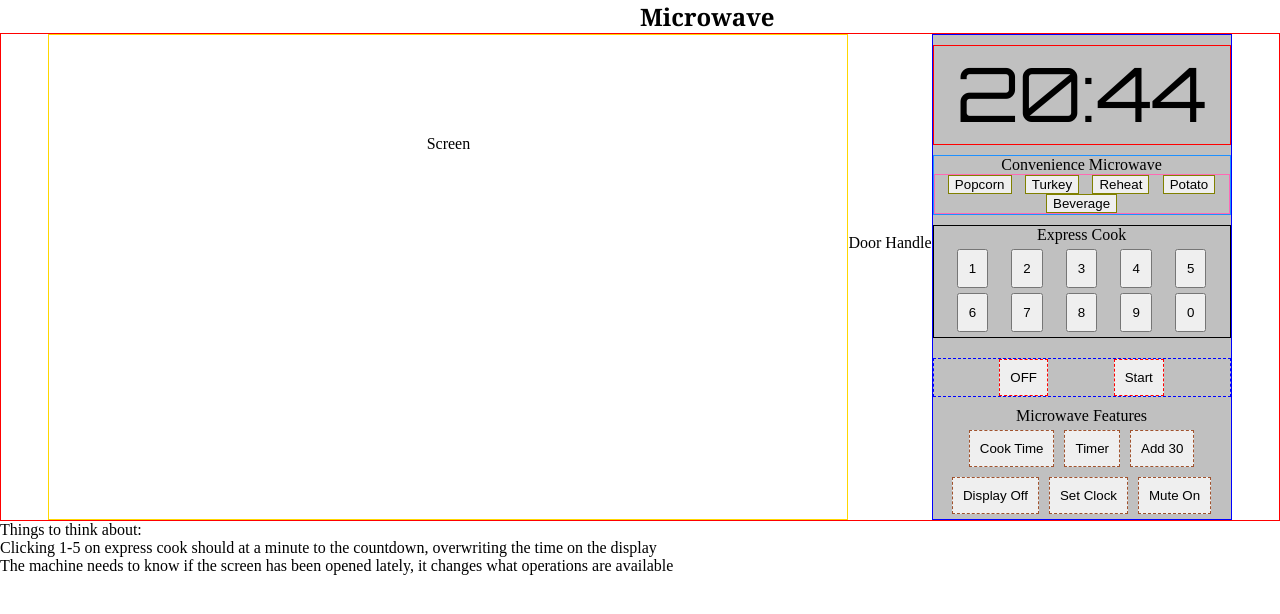
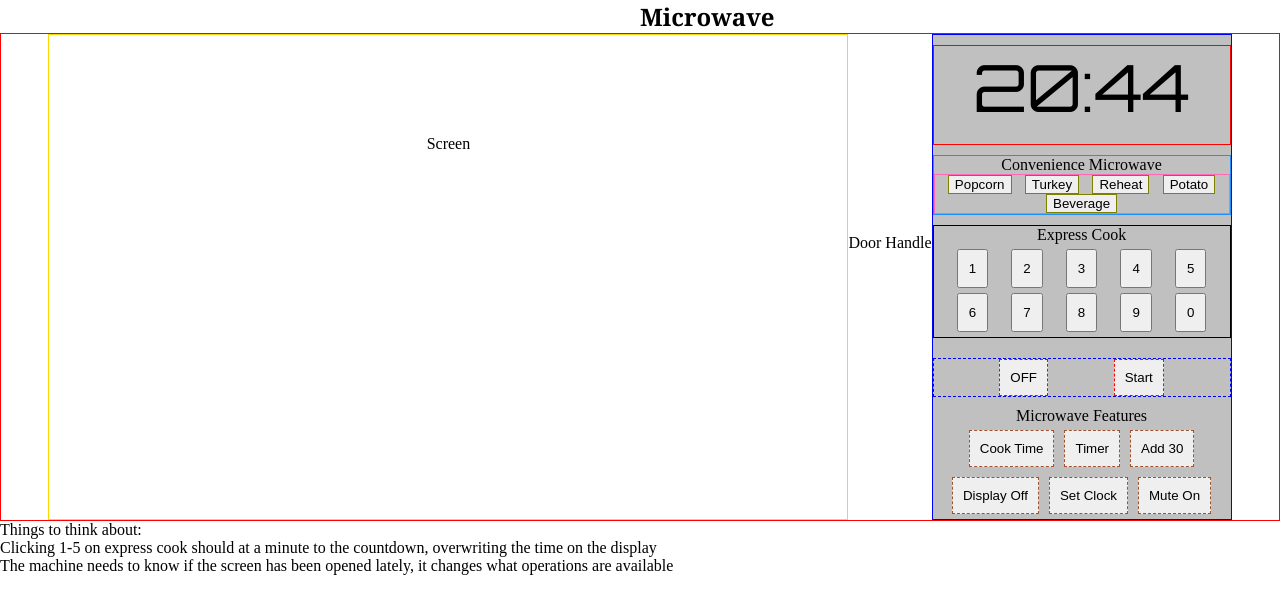
Before and after one commit to Sensationull/jsmess, a plain HTML site: page microwave/index.html in a window 1280 px wide. Drawn offline with Linux system fonts and the light colour scheme.

Commit message:
changed px size for display so all of it can show

```diff
--- a/microwave/styles.css
+++ b/microwave/styles.css
@@ -73,7 +73,7 @@ hr {
   margin: 10px 0px 10px;
   text-align: center;
   font-family: 'Orbitron', sans-serif;
-  font-size: 75px;
+  font-size: 65px;
 }
 /* right underneath the display, where you have preset times/temps */
 .microwave-presets {
```
